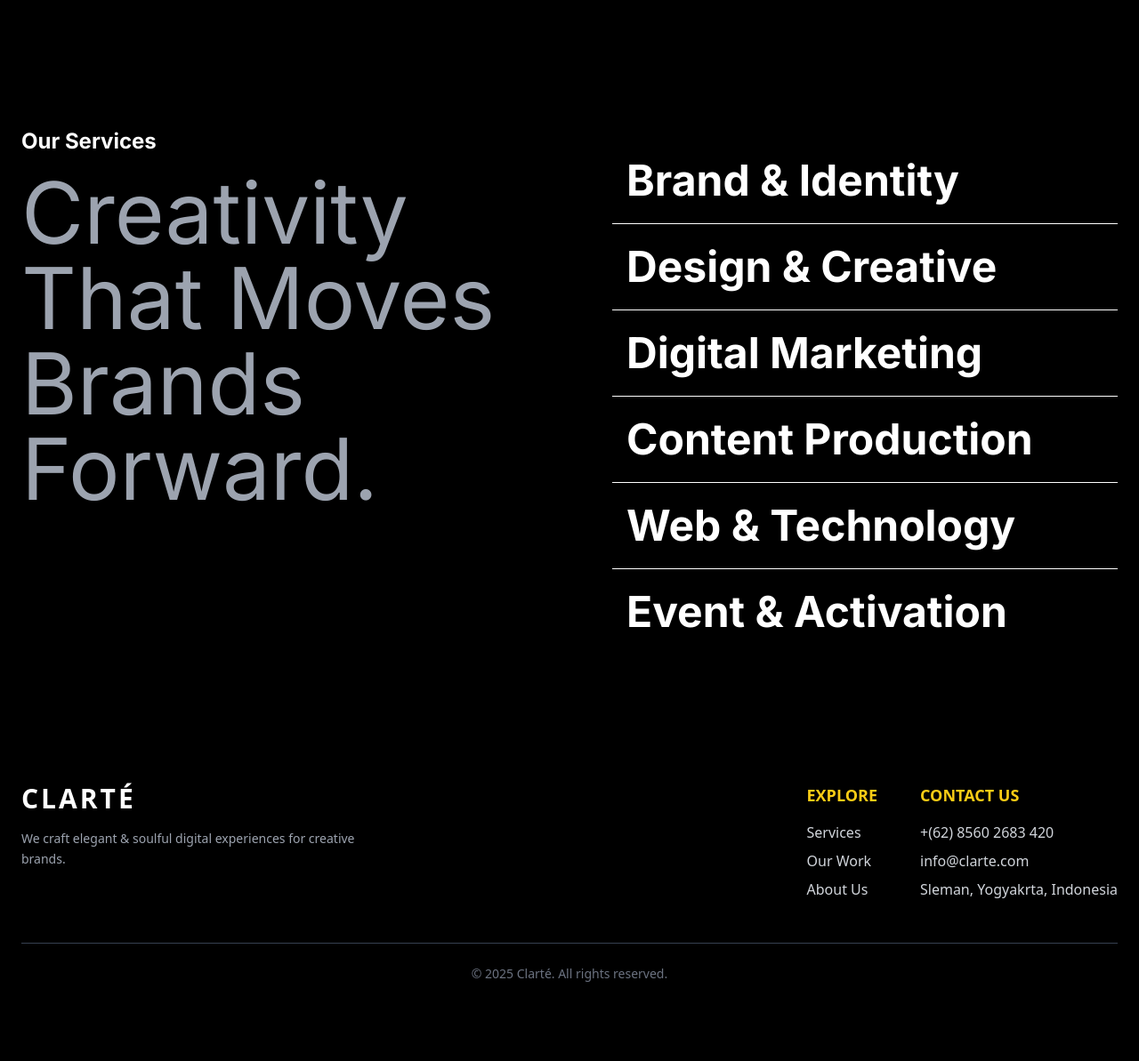
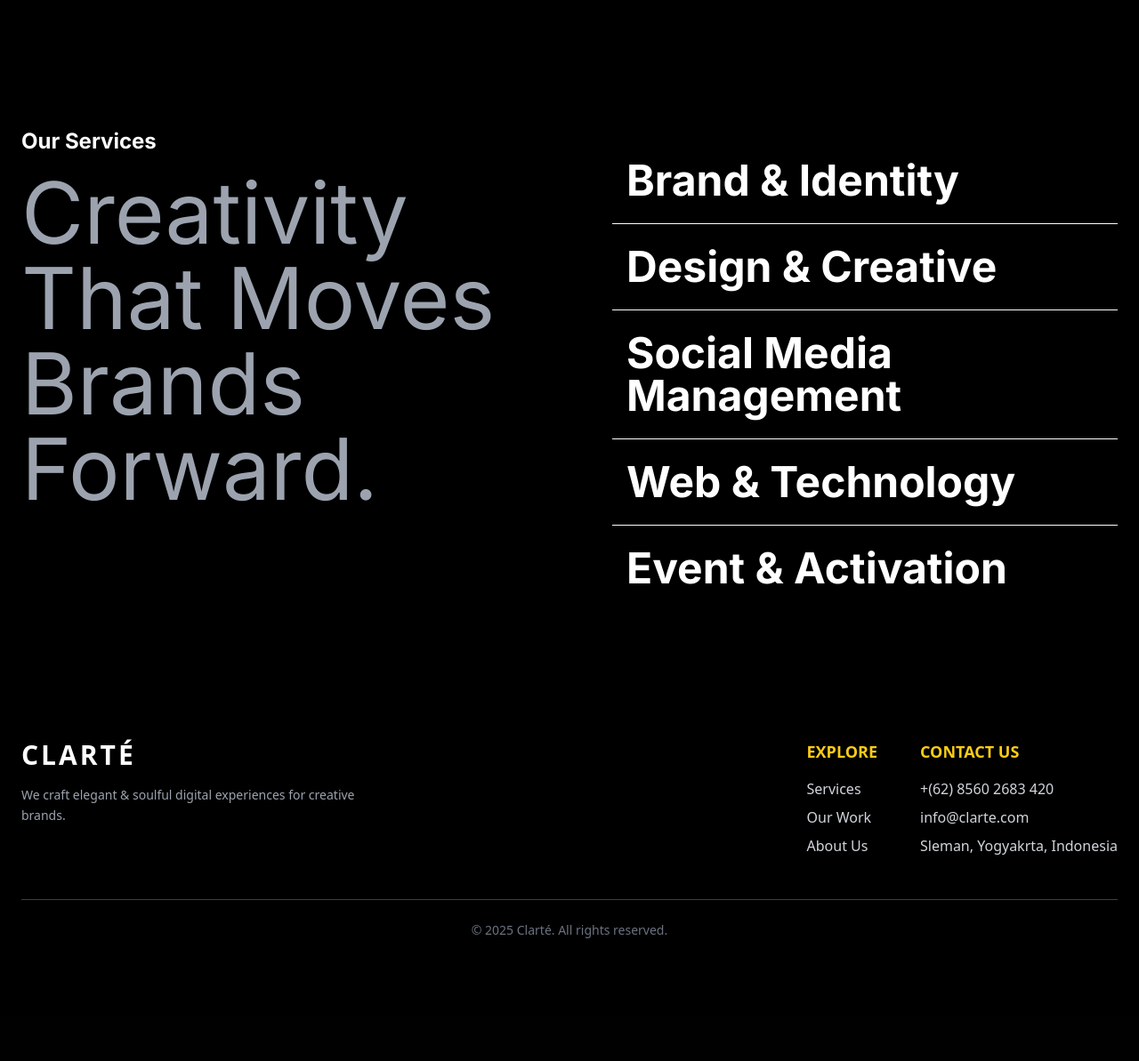
Before and after one commit to Fendyra/Clarte, a PHP site: page / in a window 1280 px wide. Shown: the part 2303-3496 px from the top of the page at 89% size. After the commit the page ends 3358 px from the top, so only its background shows below. Run offline with PHP 8.4, Linux system fonts and the light colour scheme; some libraries are stand-ins or nearby versions.

Commit message:
Update Service Section 2

```diff
--- a/public/index.php
+++ b/public/index.php
@@ -110,11 +110,7 @@
               </h3>
               <span class="border-t border-white"></span>
               <h3 class="text-white text-4xl md:text-5xl font-bold mb-4 text-start ml-4">
-                Digital Marketing
-              </h3>
-              <span class="border-t border-white"></span>
-              <h3 class="text-white text-4xl md:text-5xl font-bold mb-4 text-start ml-4">
-                Content Production
+                Social Media Management
               </h3>
               <span class="border-t border-white"></span>
 
```
